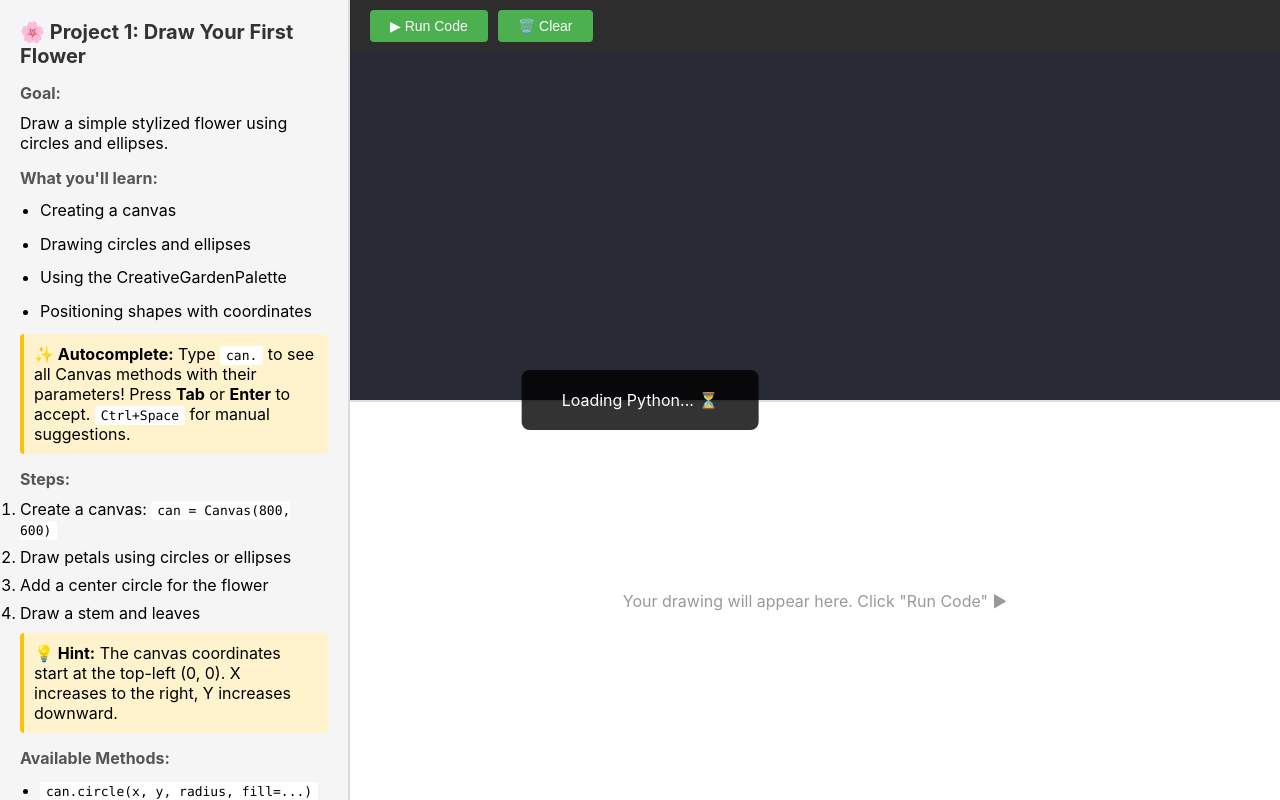
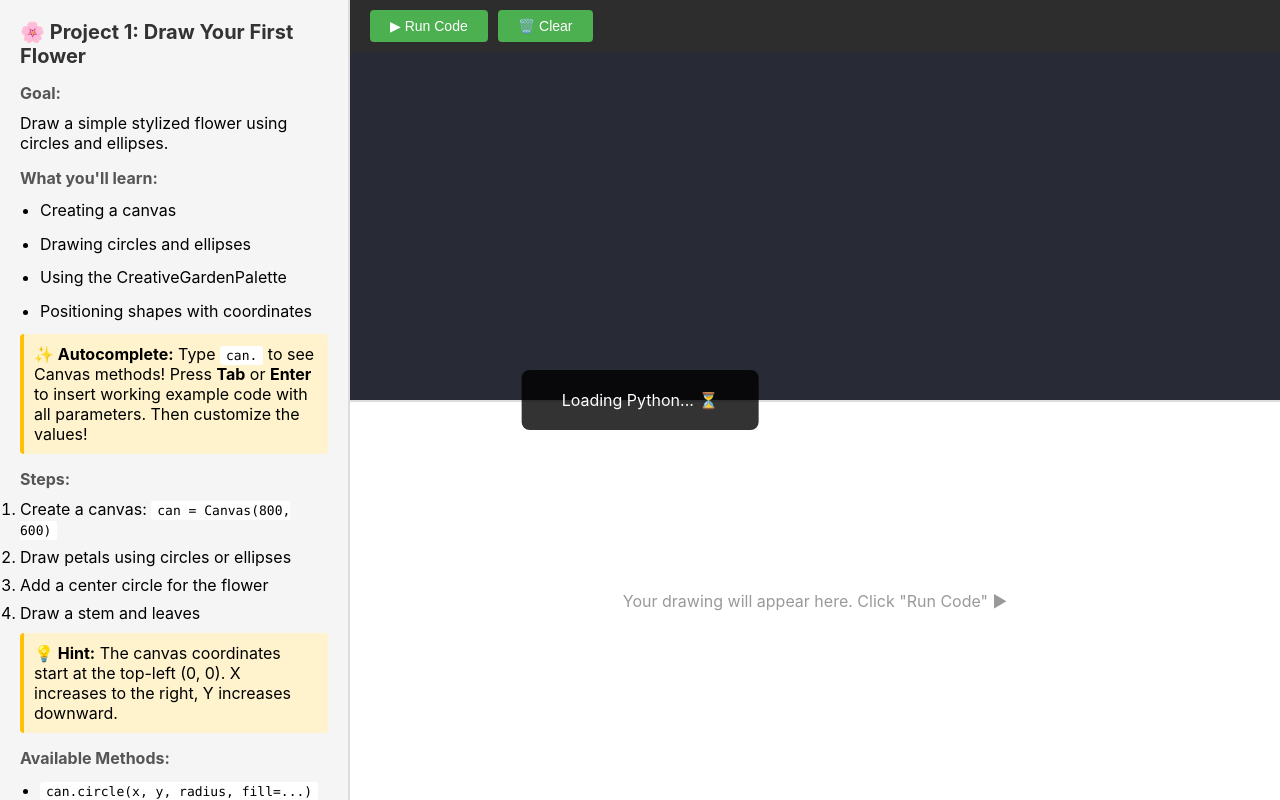
Before and after one commit to mojzis/sketchpy, a Python web app: template templates/index.html.jinja in a window 1280 px wide. Run offline with Jinja, Linux system fonts and the light colour scheme; the template is opened without the code that fills it, so the values that code supplies are empty; some libraries are stand-ins or nearby versions.

Commit message:
Insert working example code in autocomplete
Changes autocomplete to insert complete, runnable examples instead of
invalid placeholder syntax. Users can now immediately run the code and
see results, then customize the values.

- circle() inserts: circle(100, 100, 50, fill=Color.RED)
- rect() inserts: rect(100, 100, 200, 150, fill=Color.BLUE)
- All methods include realistic example values
- Code runs immediately without syntax errors
- Better learning experience: see it work, then modify

🤖 Generated with [Claude Code](https://claude.com/claude-code)

Co-Authored-By: Claude <noreply@anthropic.com>

```diff
--- a/templates/index.html.jinja
+++ b/templates/index.html.jinja
@@ -175,8 +175,8 @@
         </ul>
 
         <div class="hint">
-            <strong>✨ Autocomplete:</strong> Type <code>can.</code> to see all Canvas methods with their parameters!
-            Press <strong>Tab</strong> or <strong>Enter</strong> to accept. <code>Ctrl+Space</code> for manual suggestions.
+            <strong>✨ Autocomplete:</strong> Type <code>can.</code> to see Canvas methods!
+            Press <strong>Tab</strong> or <strong>Enter</strong> to insert working example code with all parameters. Then customize the values!
         </div>
 
         <h3>Steps:</h3>
@@ -305,68 +305,68 @@ can</textarea>
         const API_DEFINITIONS = window.API_DEFINITIONS = (function() {
             const api = {};
 
-            // Canvas methods showing default parameter values
+            // Canvas methods with working example code
             api['can'] = [
                 {
                     label: "circle",
                     type: "method",
-                    apply: "circle(x, y, radius, fill=None, outline=None)",
+                    apply: "circle(100, 100, 50, fill=Color.RED)",
                     detail: "(x, y, radius, fill=None, outline=None)",
                     info: "Draw a circle at position (x, y) with given radius"
                 },
                 {
                     label: "rect",
                     type: "method",
-                    apply: "rect(x, y, width, height, fill=None, outline=None)",
+                    apply: "rect(100, 100, 200, 150, fill=Color.BLUE)",
                     detail: "(x, y, width, height, fill=None, outline=None)",
                     info: "Draw a rectangle"
                 },
                 {
                     label: "ellipse",
                     type: "method",
-                    apply: "ellipse(x, y, width, height, fill=None, outline=None)",
+                    apply: "ellipse(200, 150, 100, 60, fill=Color.GREEN)",
                     detail: "(x, y, width, height, fill=None, outline=None)",
                     info: "Draw an ellipse"
                 },
                 {
                     label: "line",
                     type: "method",
-                    apply: "line(x1, y1, x2, y2, color=None, width=1)",
+                    apply: "line(50, 50, 200, 200, color=Color.BLACK, width=2)",
                     detail: "(x1, y1, x2, y2, color=None, width=1)",
                     info: "Draw a line between two points"
                 },
                 {
                     label: "polygon",
                     type: "method",
-                    apply: "polygon(points, fill=None, outline=None)",
+                    apply: "polygon([(100, 100), (200, 100), (150, 200)], fill=Color.PURPLE)",
                     detail: "(points, fill=None, outline=None)",
                     info: "Draw a polygon from a list of points"
                 },
                 {
                     label: "text",
                     type: "method",
-                    apply: "text(x, y, text, font_size=12, color=None)",
+                    apply: "text(100, 100, \"Hello!\", font_size=24, color=Color.BLACK)",
                     detail: "(x, y, text, font_size=12, color=None)",
                     info: "Draw text at position (x, y)"
                 },
                 {
                     label: "rounded_rect",
                     type: "method",
-                    apply: "rounded_rect(x, y, width, height, radius, fill=None, outline=None)",
+                    apply: "rounded_rect(100, 100, 200, 150, 15, fill=Color.ORANGE)",
                     detail: "(x, y, width, height, radius, fill=None, outline=None)",
                     info: "Draw a rectangle with rounded corners"
                 },
                 {
                     label: "grid",
                     type: "method",
-                    apply: "grid(spacing=50, color='#E8E8E8', show_coords=False)",
+                    apply: "grid(spacing=50, show_coords=True)",
                     detail: "(spacing=50, color='#E8E8E8', show_coords=False)",
                     info: "Draw a coordinate grid with optional labels"
                 },
                 {
                     label: "show_palette",
                     type: "method",
-                    apply: "show_palette(palette_class)",
+                    apply: "show_palette(CreativeGardenPalette)",
                     detail: "(palette_class, columns=4, rect_width=120, rect_height=40, padding=10)",
                     info: "Display all colors from a palette class"
                 },
@@ -435,12 +435,12 @@ can</textarea>
             return api;
         })();
 
-        // General keywords (classes)
+        // General keywords (classes) with working examples
         const generalKeywords = [
             {
                 label: "Canvas",
                 type: "class",
-                apply: "Canvas(width, height)",
+                apply: "Canvas(800, 600)",
                 detail: "(width, height)",
                 info: "Create a new drawing canvas"
             },
```
